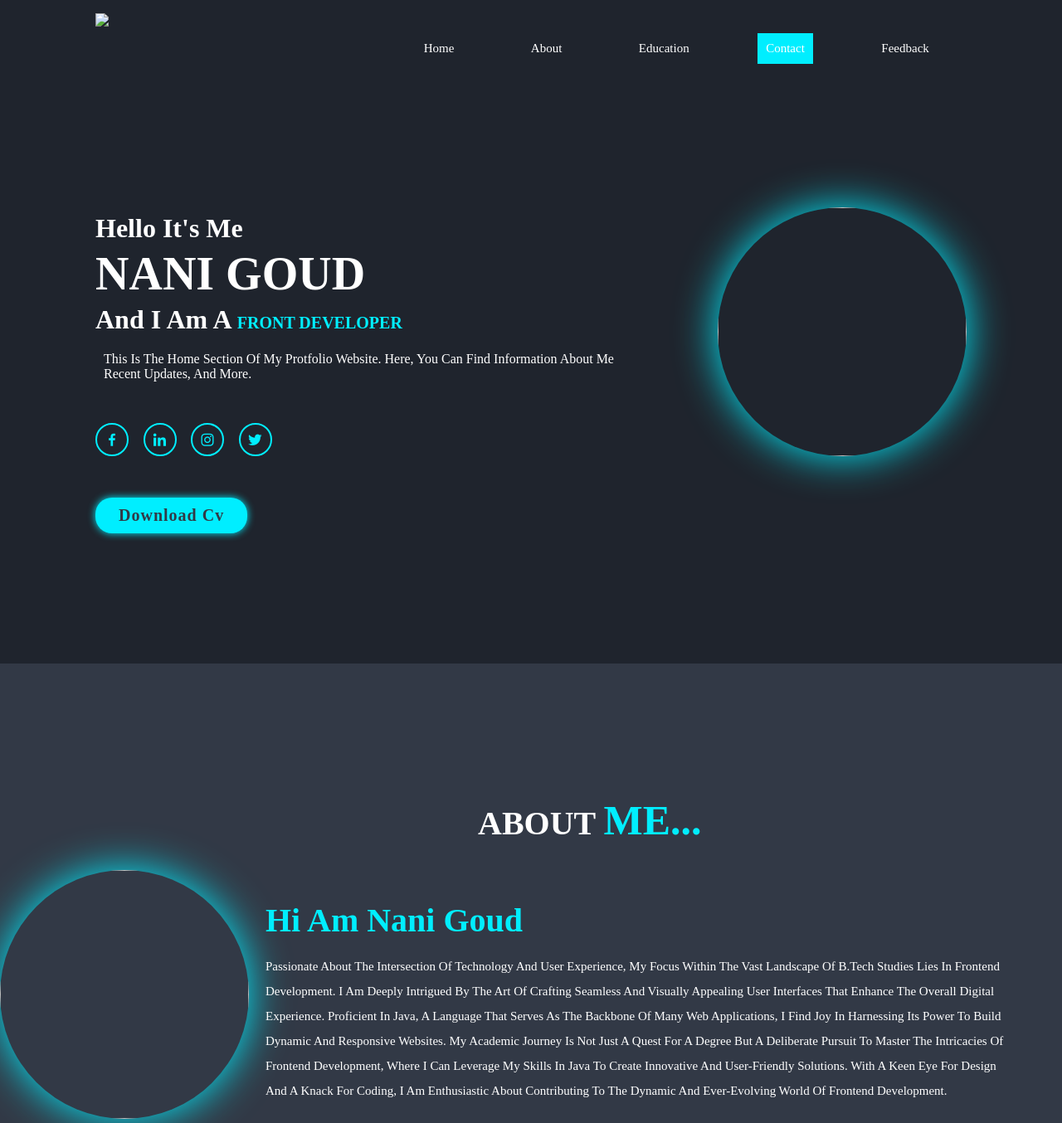
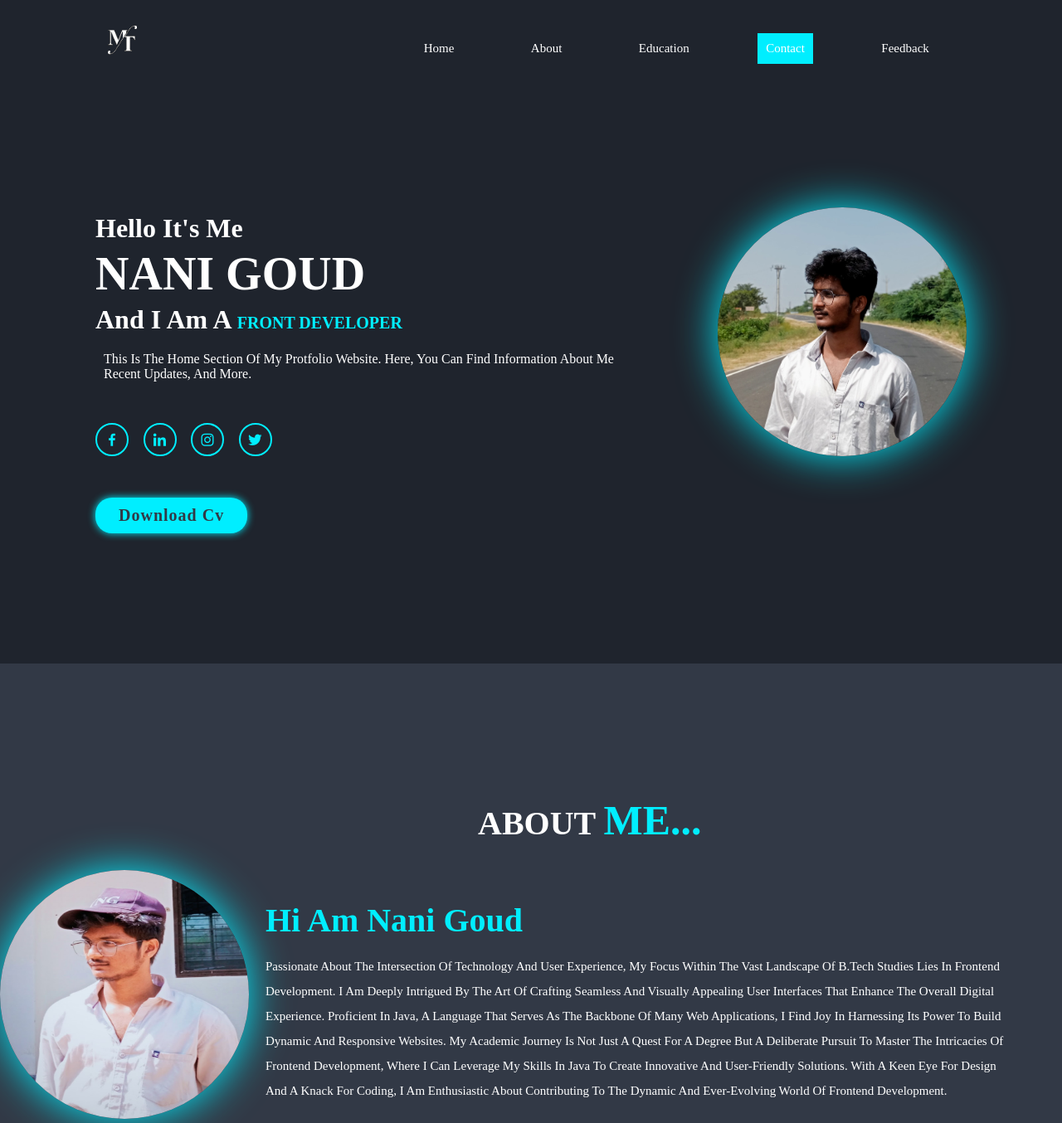
Before and after one commit to Nanigoudpeddagoni/res, a plain HTML site: page index.html in a window 1280 px wide. Shown: the top 1354 px of the page at 83% size. Drawn offline with nearby package versions, Linux system fonts and the light colour scheme.

Commit message:
Update index.html

```diff
--- a/index.html
+++ b/index.html
@@ -12,7 +12,7 @@
 <body>
 
     <header class="header">
-        <img class="logo" src="images/th.jpeg">
+        <img class="logo" src="th.jpeg">
          <!--menu icon should set here-->
         <!--nav bar goees here-->
       <div class="toogle" onclick="myfunction()">
@@ -55,14 +55,14 @@
     </div>
 
      <div class="img">
-        <img src="images/nani.jpg.jpg" class="image">
+        <img src="nani.jpg.jpg" class="image">
      </div>
    </section>
              <!--and about section goes here-->
              <section class="about" id="about">
     <header class="write"> <h1>about  <span>me...</span> </h1></header>
        <div class="about-photo">
-            <img src="images/nani.2.jpg" class="img">
+            <img src="nani.2.jpg" class="img">
         </div>
         <div class="about-head">
 
```
